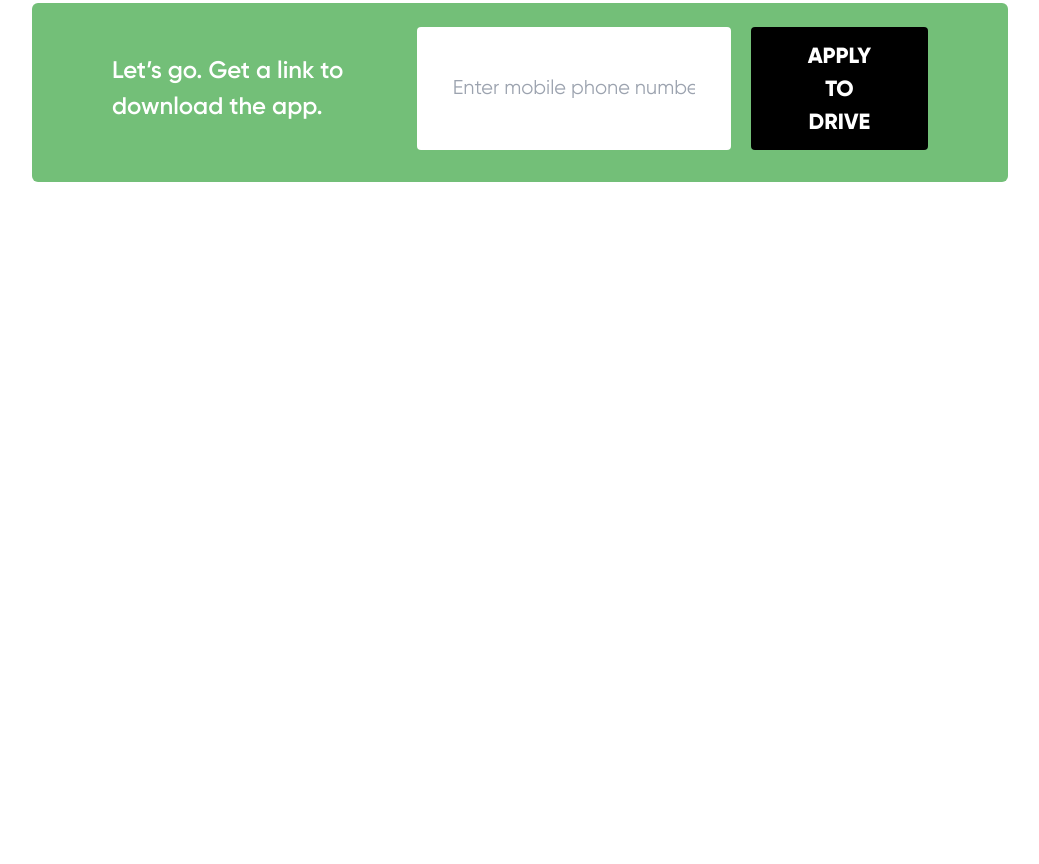
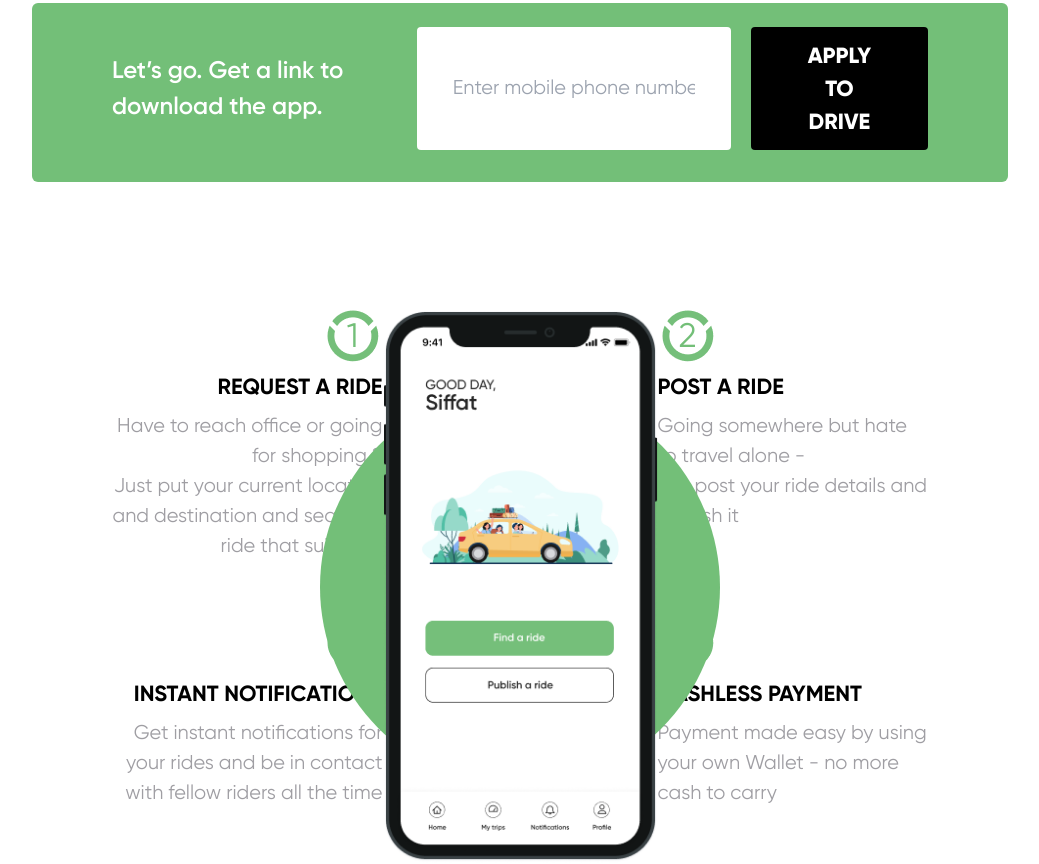
Before and after one commit to RazumauMikita/landing-2, a website: page src/index.html in a window 1280 px wide. Shown: the part 759-1623 px from the top of the page, without its empty margins (120-1159 px from the left). Before the commit the page ends 1069 px from the top, so only its background shows below. Drawn offline with nearby package versions, Linux system fonts and the light colour scheme; files that its build step writes are made by us from their sources; files whose address does not match are found by name.

Commit message:
feat: start how there works section

```diff
--- a/src/index.html
+++ b/src/index.html
@@ -106,5 +106,46 @@
           <button class="text-sm font-extrabold px-16 bg-black text-white py-3 rounded md:text-xlg md:px-12">APPLY TO DRIVE</button>
       </form>
     </section>
+    <section class="container mx-auto px-20">
+      <div class="gridContainer">
+        <div class="item item-1 items-end">
+          <div class="w-[60px] relative flex justify-center">
+            <img src="./public/img/logo.png" alt="logo-curl">
+            <span class="text-green absolute left-1/2 -translate-x-1/2 text-elg">1</span>
+          </div>
+          <h2 class="text-right text-xlg font-bold">REQUEST A RIDE</h2>
+          <p class="text-right text-grayLight text-md">Have to reach office or going for shopping ?<br> Just put your current location and destination and search a ride that suits you</p>
+        </div>
+        <div class="item item-2">
+          <div class="w-[60px] relative flex items-center justify-center">
+            <img src="./public/img/logo.png" alt="logo-curl">
+            <span class="text-green absolute left-1/2 -translate-x-1/2 text-elg">2</span>
+          </div>
+          <h2 class="text-left text-xlg font-bold">POST A RIDE</h2>
+          <p class="text-left text-grayLight text-md">Going somewhere but hate to travel alone - <br> just post your ride details and publish it</p>
+        </div>
+        <div class="item item-3 items-end">
+          <div class="w-[60px] relative flex items-center justify-center">
+            <img src="./public/img/logo.png" alt="logo-curl">
+            <span class="text-green absolute left-1/2 -translate-x-1/2 text-elg">3</span>
+          </div>
+          <h2 class="text-right text-xlg font-bold">INSTANT NOTIFICATIONS</h2>
+          <p class="text-right text-grayLight text-md">Get instant notifications for your rides and be in contact with fellow riders all the time</p>
+        </div>
+        <div class="item item-4">
+          <div class="w-[60px] relative flex items-center justify-center">
+            <img src="./public/img/logo.png" alt="logo-curl">
+            <span class="text-green absolute left-1/2 -translate-x-1/2 text-elg">4</span>
+          </div>
+          <h2 class="text-left text-xlg font-bold">CASHLESS PAYMENT</h2>
+          <p class="text-left text-grayLight text-md">Payment made easy by using your own Wallet - no more cash to carry</p>
+        </div>
+        <div class="item item-5 relative w-[223px] md:w-[275px]">
+          <img class="z-10" src="public/img/moibile.png" alt="">
+          <div class="absolute left-1/2 top-1/2 -translate-x-1/2 -translate-y-1/2 rounded-full bg-green w-[320px] h-[320px] lg:w-[400px] lg:h-[400px] z-0"></div>
+        </div>
+
+      </div>
+    </section>
   </body>
 </html>
--- a/src/input.css
+++ b/src/input.css
@@ -59,3 +59,31 @@
 .open .hamburger-bottom {
   transform: rotate(-45deg) translateY(6px) translate(-6px);
 }
+
+.gridContainer {
+  display: grid;
+  grid-template-columns: repeat(3, 1fr);
+}
+
+.item {
+  display: flex;
+  justify-content: start;
+  flex-direction: column;
+  gap: 8px;
+  max-width: 290px;
+}
+
+.item-5 {
+  grid-column: 2 / 3;
+  grid-row: 1 / span 2;
+}
+
+@media (max-width: 768px) {
+  .gridContainer {
+    grid-template-columns: 1fr;
+  }
+  .item-5 {
+    grid-column: 1;
+    grid-row: 1;
+  }
+}
```
